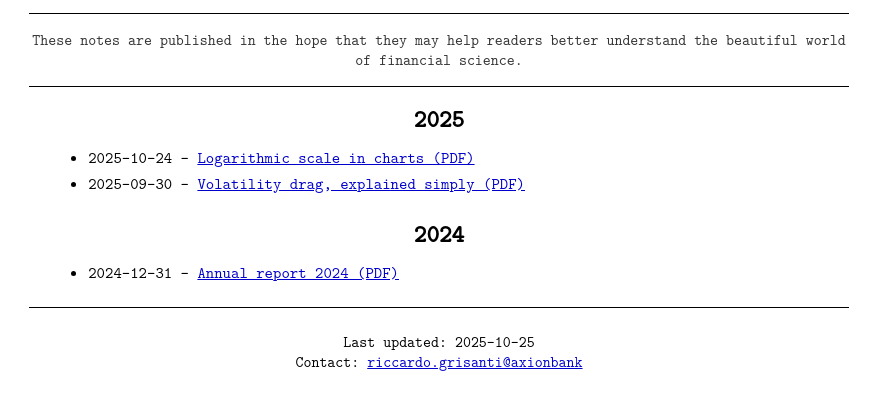
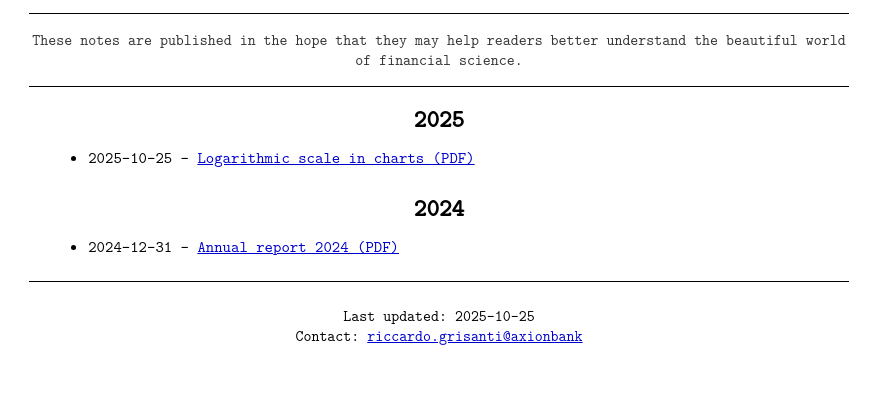
Before and after one commit to rickygrisa/rickygrisa.github.io, a plain HTML site: page index.html in a window 1280 px wide. Shown: the part 126-536 px from the top of the page, without its empty margins (201-1077 px from the left). Drawn offline with Linux system fonts and the light colour scheme; a web font is replaced by a local one.

Commit message:
Update index.html

```diff
--- a/index.html
+++ b/index.html
@@ -64,9 +64,9 @@
 
   <h2>2025</h2>
   <ul>
-    <li>2025-10-24 — <a href="pdfs/scala-logaritmica.pdf">Logarithmic scale in charts (PDF)</a></li>
-    <li>2025-09-30 — <a href="pdfs/volatility-drag.pdf">Volatility drag, explained simply (PDF)</a></li>
+    <li>2025-10-25 — <a href="pdfs/scala-logaritmica.pdf">Logarithmic scale in charts (PDF)</a></li>
   </ul>
+
 
   <h2>2024</h2>
   <ul>
```
